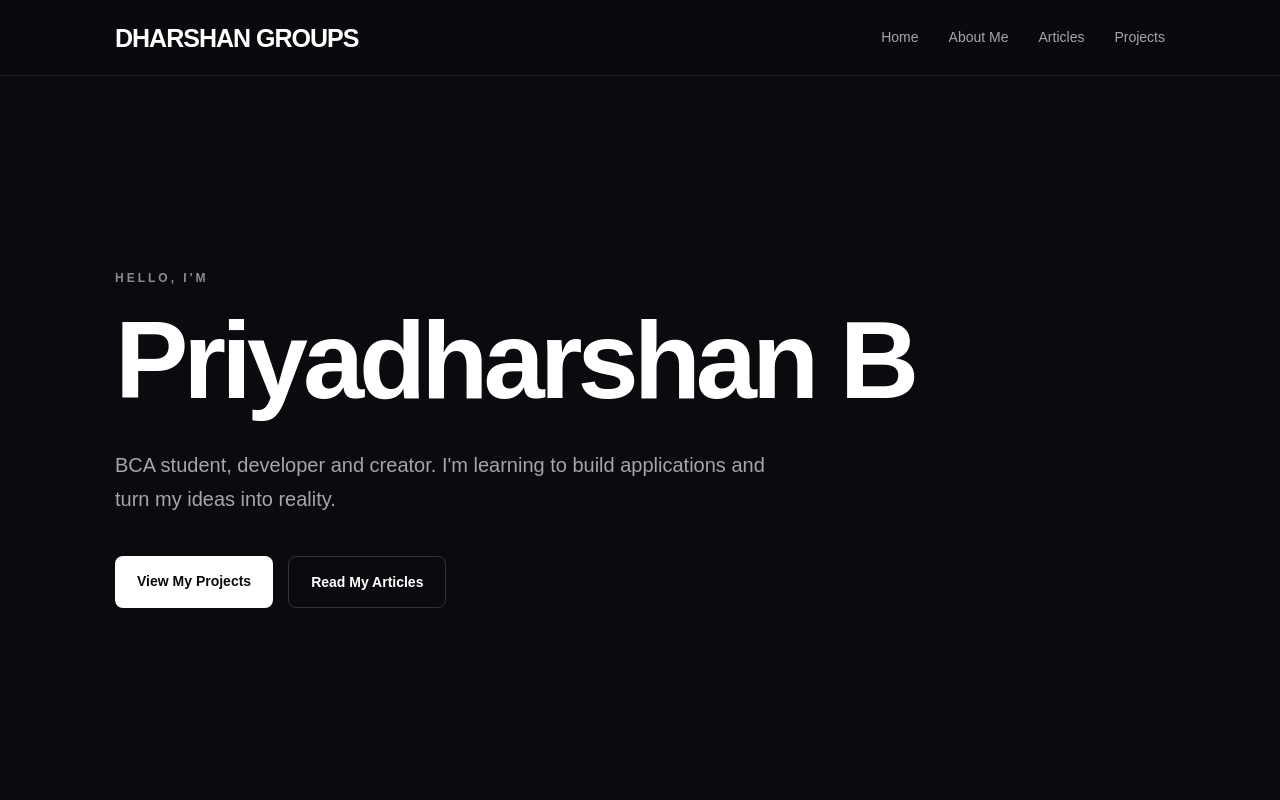
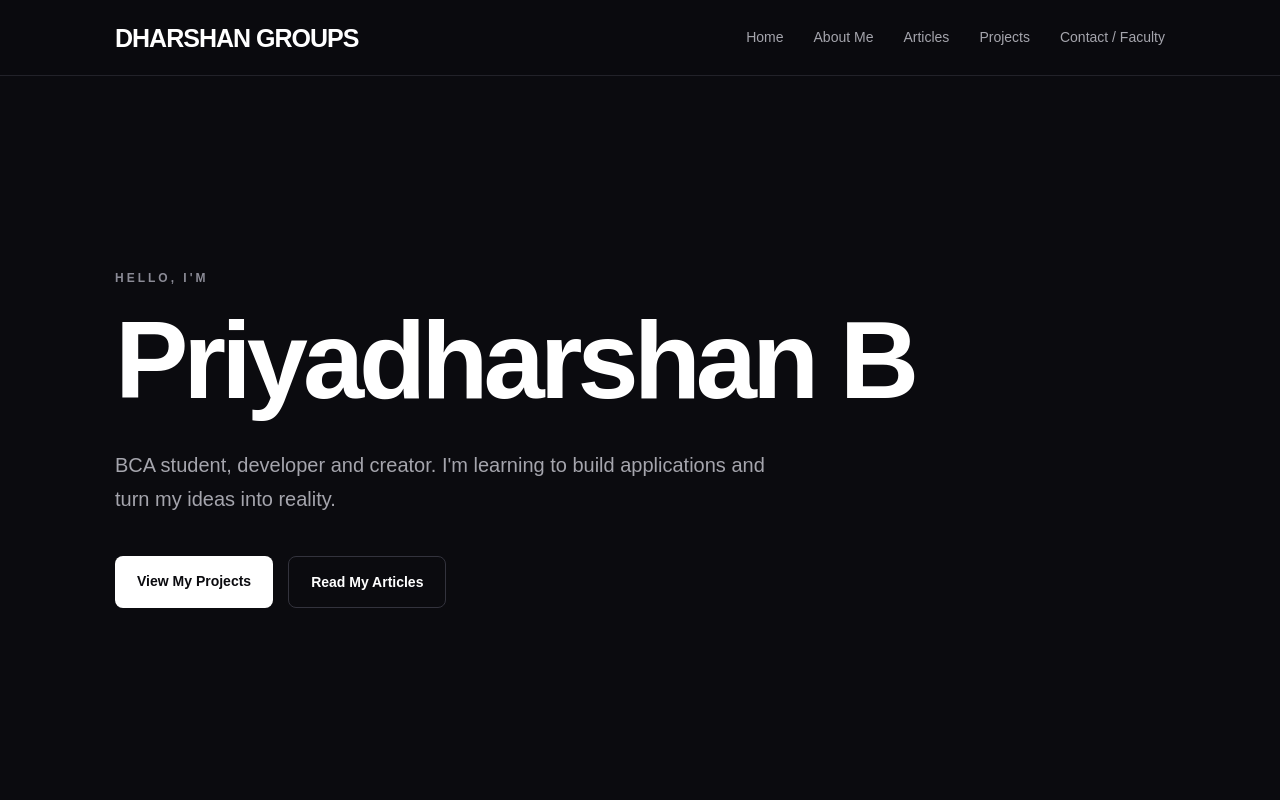
Before and after one commit to priyadharshan-b/priyadharshanb-website, a plain HTML site: page index.html in a window 1280 px wide. Shown: the top 800 px of the page. Drawn offline with Linux system fonts and the light colour scheme.

Commit message:
Update index.html

```diff
--- a/index.html
+++ b/index.html
@@ -23,6 +23,7 @@
                 <a href="#about">About Me</a>
                 <a href="#articles">Articles</a>
                 <a href="#projects">Projects</a>
+                <a href="faculty.html" class="btn">Contact / Faculty</a>
             </nav>
 
         </div>
```
